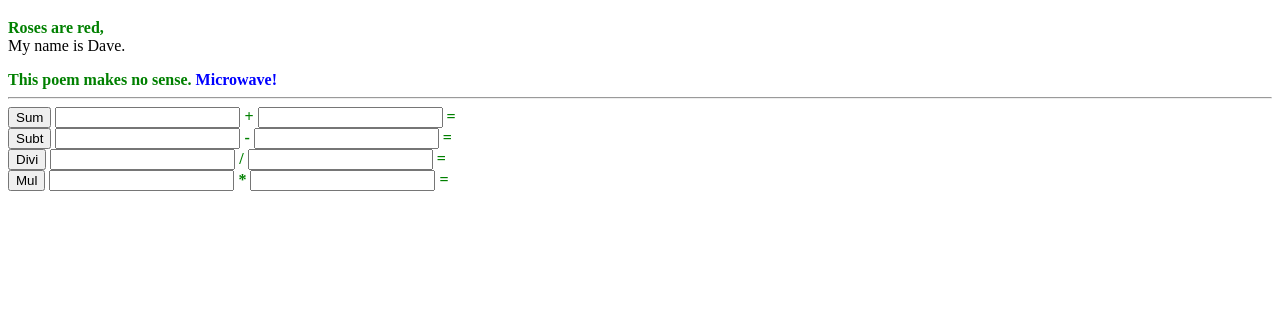
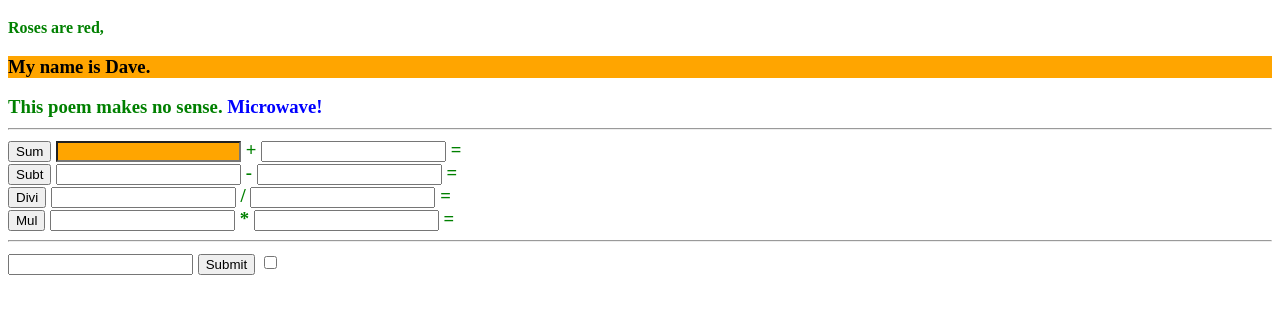
Before and after one commit to QAKateF/FrontEnd, a plain HTML site: page index.html in a window 1280 px wide. Shown: the part 61-374 px from the top of the page. Drawn offline with Linux system fonts and the light colour scheme.

Commit message:
Update index.html

```diff
--- a/index.html
+++ b/index.html
@@ -12,12 +12,18 @@
     color: green;
     font-weight: bold;
     }
+    .orange {
+    background: orange;
+    }
+    #result1 { background: black;
+    color: white;
+    }
     </style>
 </head>
 <body>
 <h1>DocumentObjectModel</h1>
 <div>Roses are red,</div>
-My name is Dave.
+<h3 class ="orange"> My name is Dave.<h3/>
 <p></p>
 <div id="mydiv"> This poem makes no sense.
 <span style="color: blue">Microwave!</span>
@@ -25,7 +31,7 @@ My name is Dave.
 <hr>
 <div>
     <button id="sumBtn">Sum</button>
-    <input type="number" id="operand1">
+    <input type="number" id="operand1" class="orange">
     <span>+</span>
     <input type="number" id="operand2">
     <span>=</span>
@@ -87,6 +93,10 @@ My name is Dave.
     <input type="number" id="operand8">
     <span> = </span>
     <span id="result4"></span>
+    <hr>
+    <input type="password">
+    <input type="submit">
+    <input type="checkbox">
 </div>
 <script>
     let operand7 = document.querySelector('#operand7');
```
